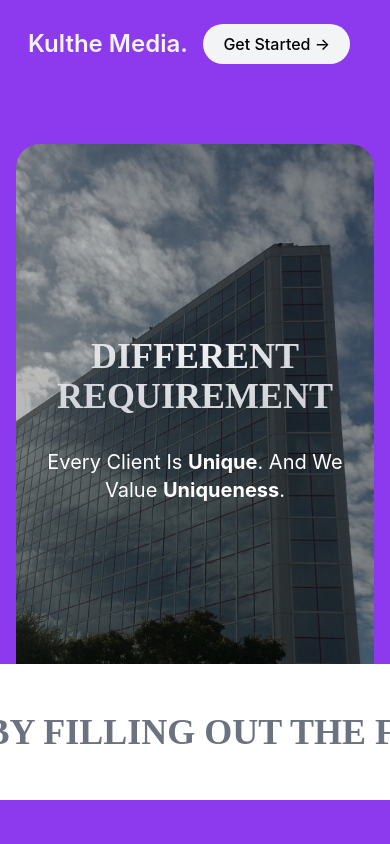
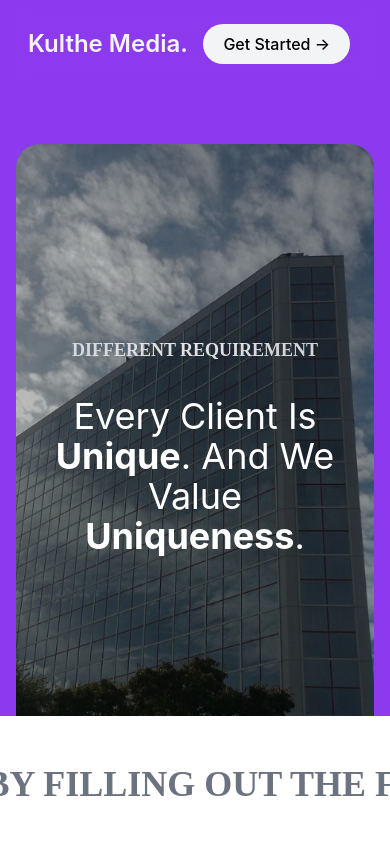
Before and after one commit to kultheco/kulthemedia-web, a React (Create React App) app: page /get-started in a window 390 px wide. Shown: the top 844 px of the page. Built offline with nearby package versions, Linux system fonts and the light colour scheme.

Commit message:
add get started page hero

```diff
--- a/src/components/GetComp/Hero.jsx
+++ b/src/components/GetComp/Hero.jsx
@@ -31,10 +31,10 @@ const Hero = () => {
             backgroundImage: `url(${bgimg})`,
           }}
         >
-          <h1 className="headings text-4xl md:text-6xl lg:text-8xl  font-bold text-center pt-24 pb-8 px-4 uppercase">
+          <h1 className="headings text-lg md:text-4xl lg:text-8xl font-bold text-center pt-24 pb-8 px-4 uppercase">
             different <span ref={typingRef}></span>
           </h1>
-          <p className="md:text-4xl pb-16 capitalize text-center text-xl px-5">
+          <p className="md:text-4xl pb-16 capitalize text-center text-4xl px-5">
             Every client is <strong>unique</strong>. And we value{" "}
             <strong className="capitalize">Uniqueness</strong>.
           </p>
```
